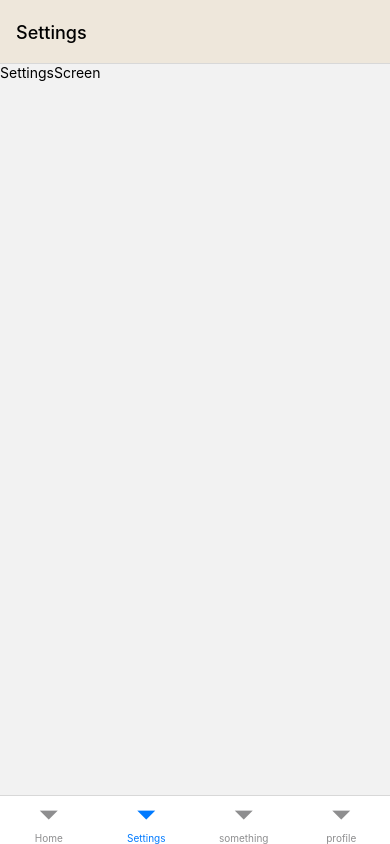
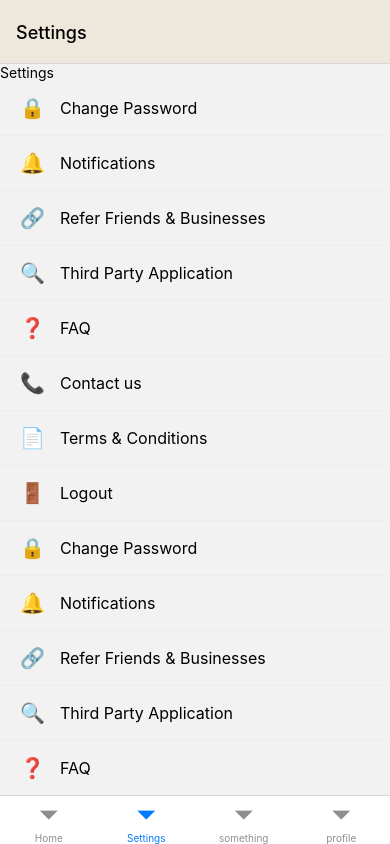
Before and after one commit to Tewodros-Tilahun-01/Ethio-Exit-Exam, a React Native app: screen /Settings in a window 390 px wide. Built offline with nearby package versions, Linux system fonts and the light colour scheme.

Commit message:
add setting screen

```diff
--- /dev/null
+++ b/component/Item.js
@@ -0,0 +1,53 @@
+import {
+  StyleSheet,
+  Text,
+  View,
+  ScrollView,
+  TouchableOpacity,
+} from "react-native";
+import { useNavigation } from "@react-navigation/native";
+import React from "react";
+
+const Item = ({ Items, handleNavigation }) => {
+  const navigation = useNavigation();
+  console.log(Items);
+  return (
+    <View>
+      {Items.map((option, index) => (
+        <TouchableOpacity
+          key={index}
+          style={styles.optionContainer}
+          onPress={() => handleNavigation(option.title)}
+        >
+          <Text style={styles.optionIcon}>{option.icon}</Text>
+          <Text style={styles.optionTitle}>{option.title}</Text>
+        </TouchableOpacity>
+      ))}
+    </View>
+  );
+};
+
+export default Item;
+
+const styles = StyleSheet.create({
+  container: {
+    flex: 1,
+    backgroundColor: "#F8F8F8",
+  },
+
+  optionContainer: {
+    flexDirection: "row",
+    alignItems: "center",
+    paddingVertical: 15,
+    paddingHorizontal: 20,
+    borderBottomWidth: 1,
+    borderBottomColor: "#EDEDED",
+  },
+  optionIcon: {
+    fontSize: 20,
+    marginRight: 15,
+  },
+  optionTitle: {
+    fontSize: 16,
+  },
+});
--- a/screen/SettingsScreen.js
+++ b/screen/SettingsScreen.js
@@ -1,10 +1,78 @@
-import { Text, View } from "react-native";
+// import { Text, View ,TouchableOpacity,ScrollView} from "react-native";
+// import React from "react";
 
-function SettingsScreen() {
-    return (
-        <View>
-            <Text>SettingsScreen</Text>
-        </View>
-    );
+// function SettingsScreen({ navigation }) {
+//   navigationProfile = () => {
+//     console.log("Profile");
+//   }
+//   const acountItem=[
+//     {icon:"person-outline",text:"Profile",Action:navigationProfile},
+//     {icon:"person-outline",text:"Profile",Action:navigationProfile},
+//     {icon:"person-outline",text:"Profile",Action:navigationProfile},
+//     {icon:"person-outline",text:"Profile",Action:navigationProfile},
+//   ]
+//   const SuportItems=[
+//     {icon:"person-outline",text:"Profile",Action:navigationProfile},
+//     {icon:"person-outline",text:"Profile",Action:navigationProfile},
+//     {icon:"person-outline",text:"Profile",Action:navigationProfile},
+//     {icon:"person-outline",text:"Profile",Action:navigationProfile},
+//   ]
+
+//   const   actionItems=[
+//     {icon:"person-outline",text:"Profile",Action:navigationProfile},
+//     {icon:"person-outline",text:"Profile",Action:navigationProfile},
+//     {icon:"person-outline",text:"Profile",Action:navigationProfile},
+//     {icon:"person-outline",text:"Profile",Action:navigationProfile},
+//   ]
+
+//   return (
+//     <>
+
+// <View>
+//   <Text>Acount</Text>
+// </View>
+
+//     </>
+//   );
+// }
+// export default SettingsScreen;
+
+import { View, Text, ScrollView } from "react-native";
+import React, { Component } from "react";
+import Item from "../component/Item";
+import { FlashList } from "@shopify/flash-list";
+const acountItem = [
+  { title: "Change Password", icon: "🔒" },
+  { title: "Notifications", icon: "🔔" },
+  { title: "Refer Friends & Businesses", icon: "🔗" },
+  { title: "Third Party Application", icon: "🔍" },
+  { title: "FAQ", icon: "❓" },
+  { title: "Contact us", icon: "📞" },
+  { title: "Terms & Conditions", icon: "📄" },
+  { title: "Logout", icon: "🚪" },
+];
+const InformationItem = [
+  { title: "Change Password", icon: "🔒" },
+  { title: "Notifications", icon: "🔔" },
+  { title: "Refer Friends & Businesses", icon: "🔗" },
+  { title: "Third Party Application", icon: "🔍" },
+  { title: "FAQ", icon: "❓" },
+  { title: "Contact us", icon: "📞" },
+  { title: "Terms & Conditions", icon: "📄" },
+  { title: "Logout", icon: "🚪" },
+];
+export default function SettingsScreen() {
+  const handleNavigation = (screen) => {
+    // Navigation logic, replace with actual navigation code
+    alert(`Navigate to ${screen}`);
+  };
+
+  return (
+    <ScrollView>
+      <Text>Settings</Text>
+      <Item Items={acountItem} handleNavigation={handleNavigation} />
+      <Item Items={InformationItem} handleNavigation={handleNavigation} />
+
+    </ScrollView>
+  );
 }
-export default SettingsScreen;
```
Also changed, not shown: screen/profile.js (added, +42 -0 lines), assets/WIN_20240621_13_12_11_Pro.jpg (added).
